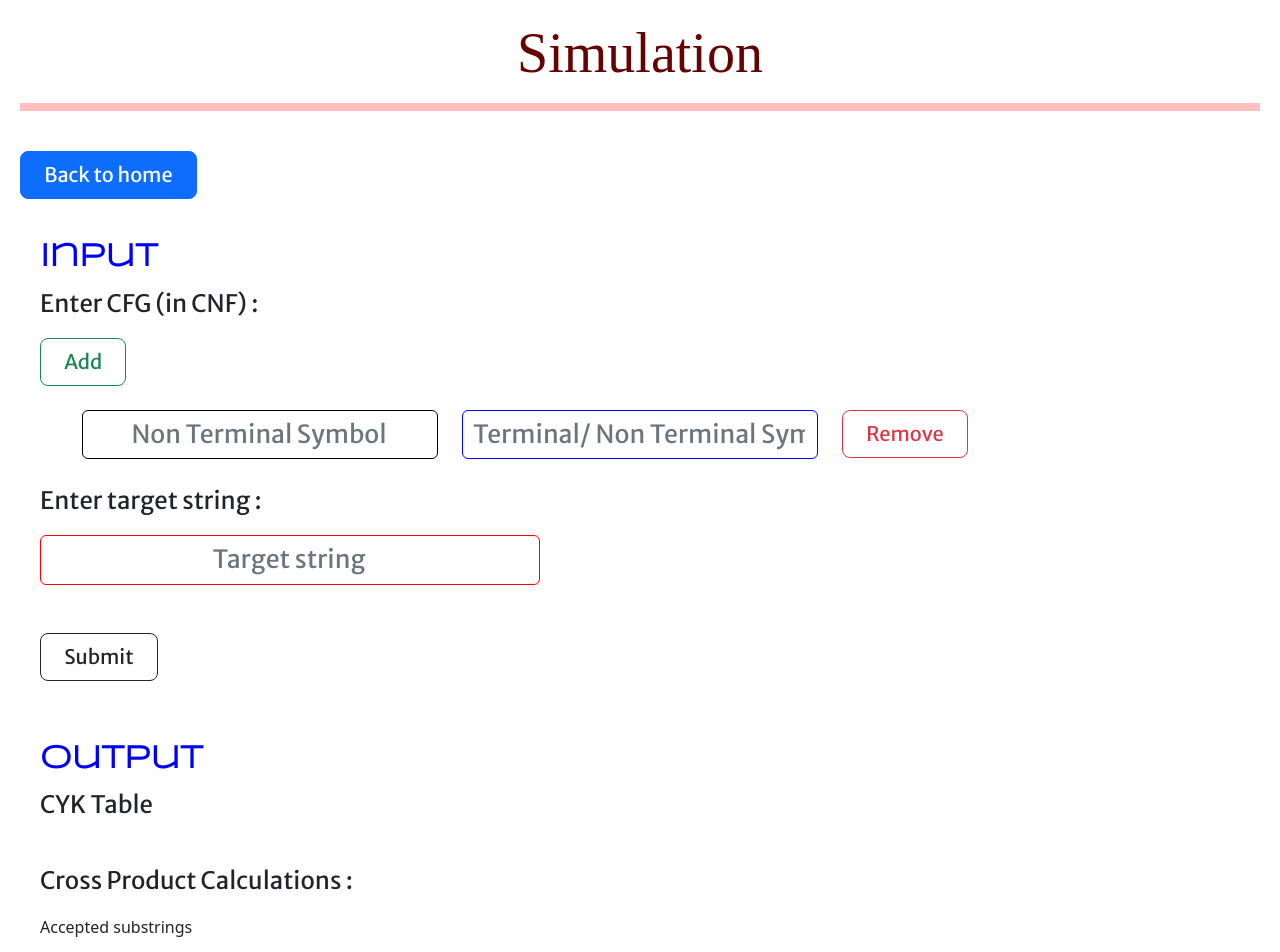
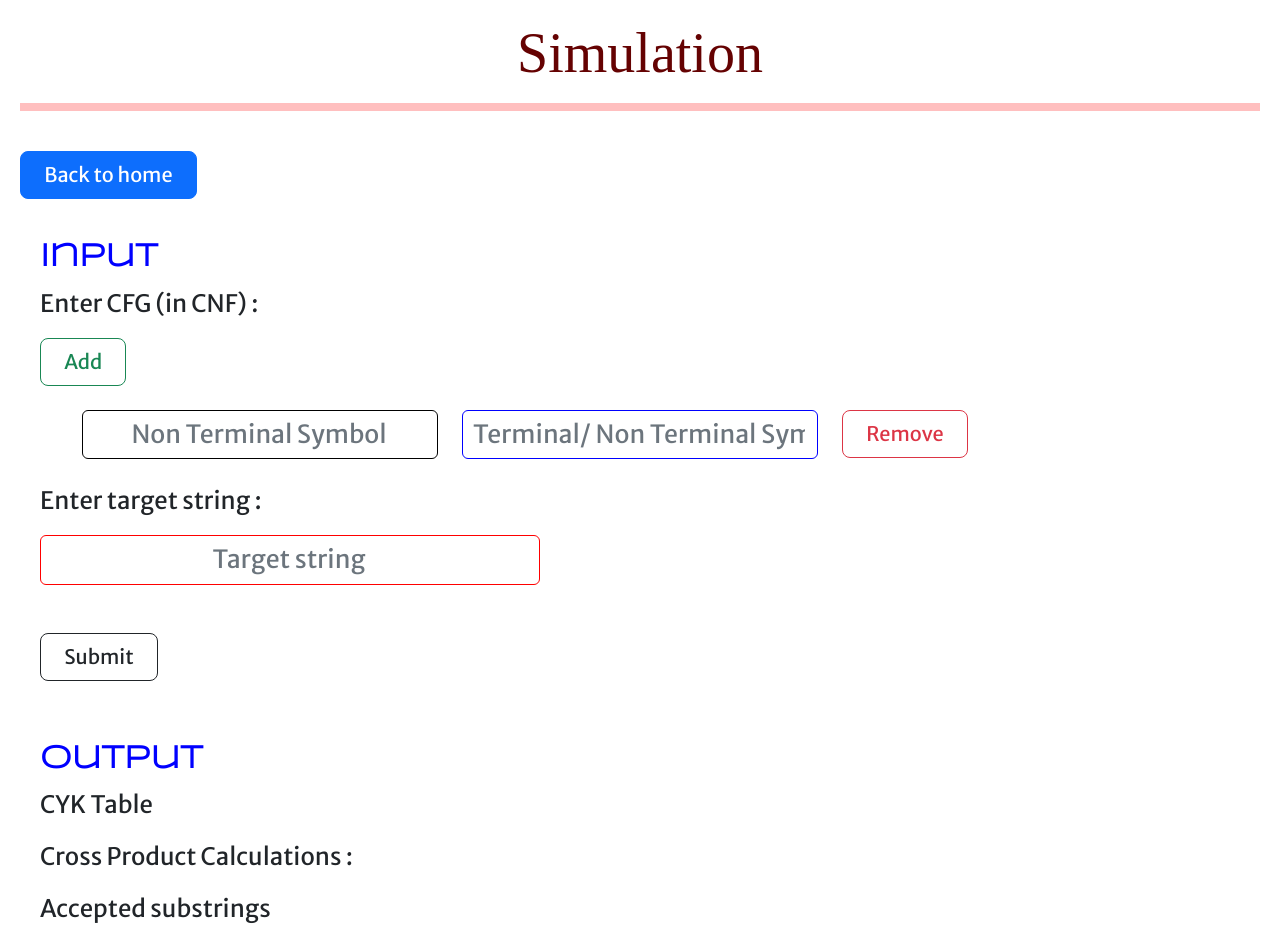
Before and after one commit to arunimabarik75/CYK-Algorithm-Simulation, a React (Create React App) app: page /example in a window 1280 px wide. Shown: the top 952 px of the page. Built offline with nearby package versions, Linux system fonts and the light colour scheme; a web font is replaced by a local one.

Commit message:
Substring bugs solved

```diff
--- a/src/components/example.js
+++ b/src/components/example.js
@@ -11,7 +11,8 @@ function Example() {
   const [component_state, setComponent_State] = useState({
     table: [],
     target: '',
-    substr: new Set()
+    substr: new Set(),
+    cname: 'show'
   })
   const productions = {}
 
@@ -35,10 +36,11 @@ function Example() {
   };
 
   function findSubstring(){
+    console.log(component_state.table);
     var lst = new Set();
     for(var i = 0; i < component_state.target.length; i++){
       for(var j = 0; j < component_state.target.length-i; j++){
-        if(component_state.table[i][j].final_product.has('S')){
+        if(component_state.table[i][j].final_product.has('S') || component_state.table[i][j].final_product.has('s')){
           console.log(i,j,component_state.target.substring(j, j+i+1));
           lst.add(component_state.target.substring(j, j+i+1));
         }
--- a/src/components/input.js
+++ b/src/components/input.js
@@ -40,6 +40,9 @@ function Input({dataHandler}){
             }
             const valuetoupdate = productions.findIndex(filter);
             productions[valuetoupdate][keyorvalue] = e.target.value;
+            if(keyorvalue === 'key'){
+                productions[valuetoupdate][keyorvalue] = e.target.value.charAt(0).toUpperCase();
+            }
             return [...productions];
         })
     }
--- a/src/components/output.js
+++ b/src/components/output.js
@@ -10,6 +10,7 @@ export default function Output(props) {
     }
     const table = props.table;
     const substr = [...props.substr];
+    const cname = props.cname;
     const preprocess = (str_set) => {
         var str = ''
         if(str_set === undefined)
@@ -60,10 +61,9 @@ export default function Output(props) {
                     ))}
                 </tbody>
             </table>
-            <br />
             <p>Cross Product Calculations :</p>
             <DetailedOutput table = {table} k= {k}></DetailedOutput>
-            <div>Accepted substrings</div>
+            <p className={cname}>Accepted substrings</p>
             <ol>
                 {
                     substr.map((item, index) =>
--- a/src/components/style.css
+++ b/src/components/style.css
@@ -184,3 +184,7 @@ hr {
 #intro_page_know:hover:before{
     content: "Know More about the algorithm➡️";
 }
+
+.show{
+    display: none;
+}
```
